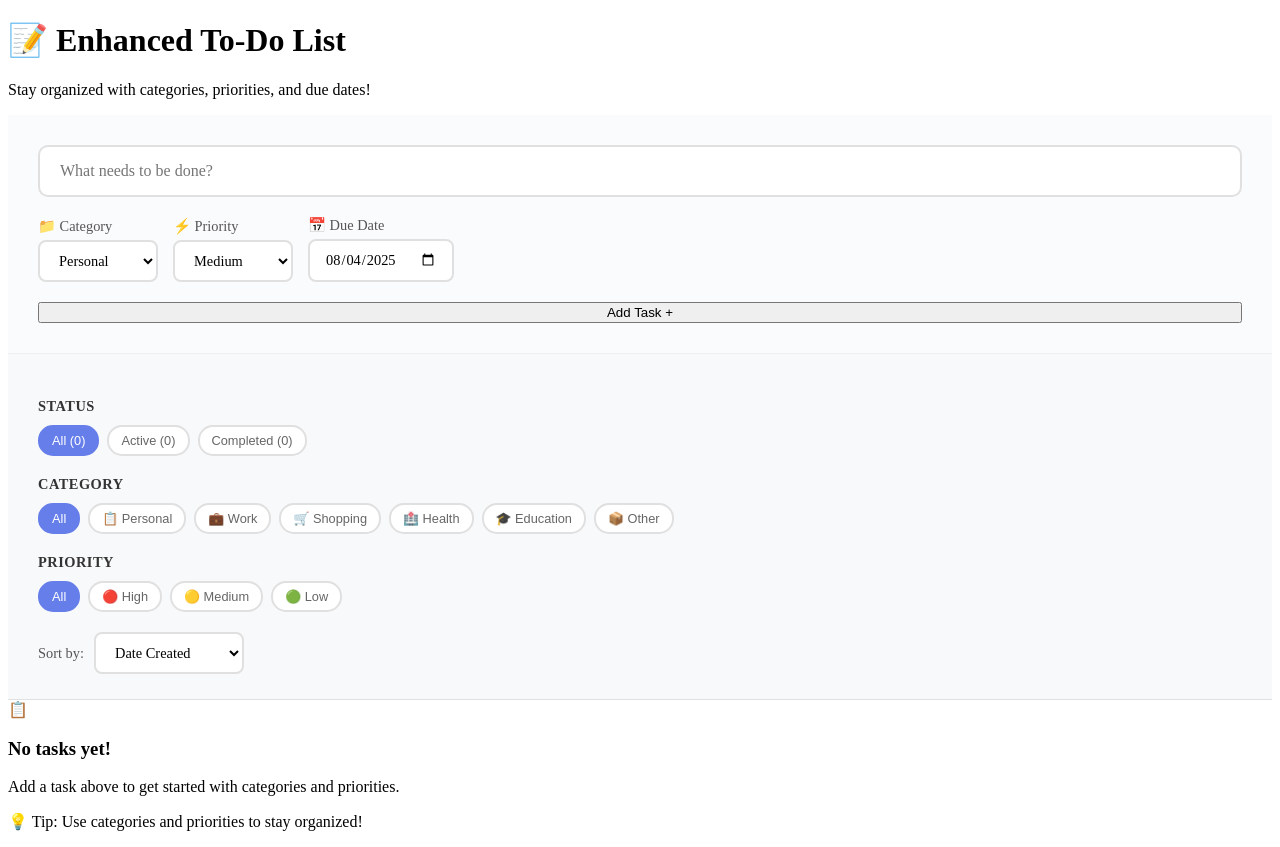
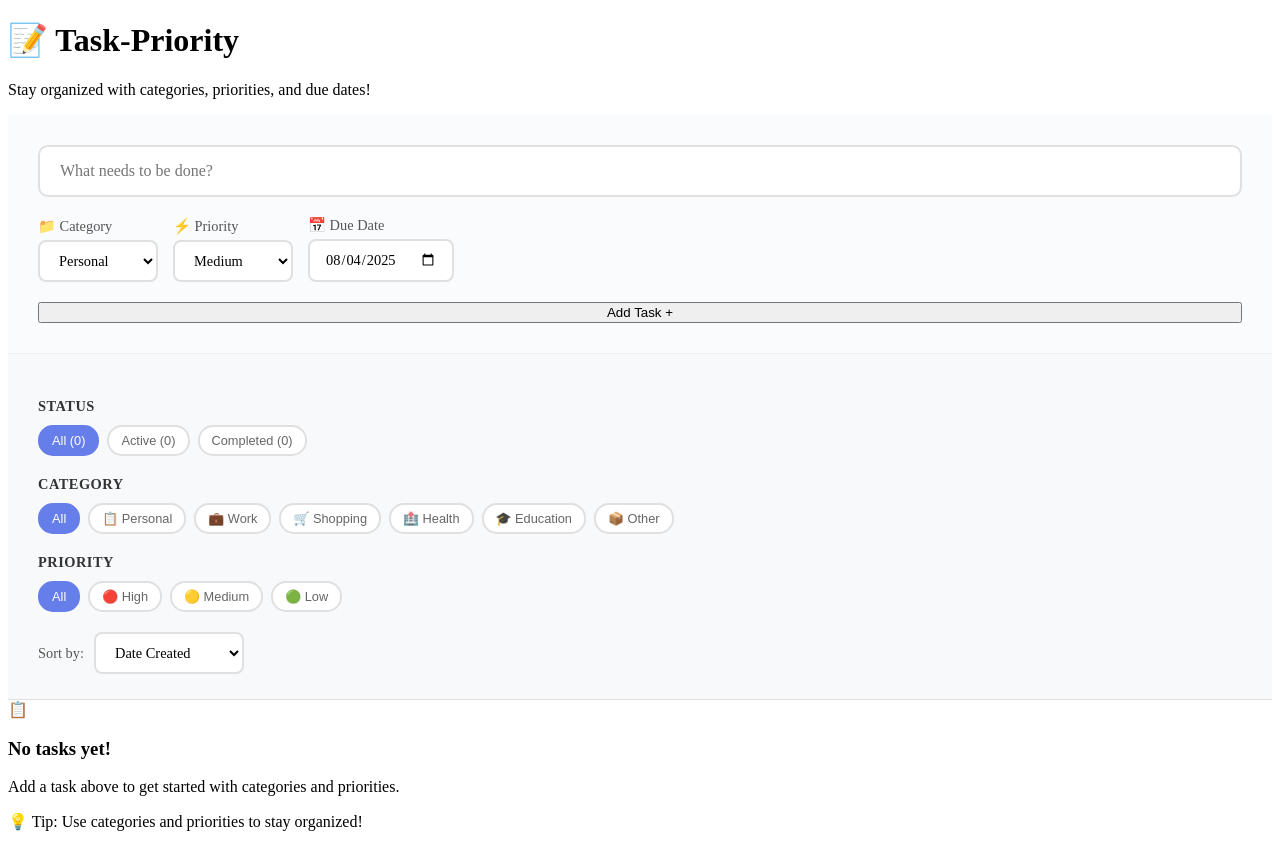
Before and after one commit to akehlucas/myToDo, a plain HTML site: page index.html in a window 1280 px wide. Drawn offline with Linux system fonts and the light colour scheme.

Commit message:
Add files via upload

```diff
--- a/index.html
+++ b/index.html
@@ -13,7 +13,7 @@
     <div class="container">
         <!-- Header Section -->
         <header class="header">
-            <h1>📝 Enhanced To-Do List</h1>
+            <h1>📝 Task-Priority</h1>
             <p class="subtitle">Stay organized with categories, priorities, and due dates!</p>
         </header>
 
```
